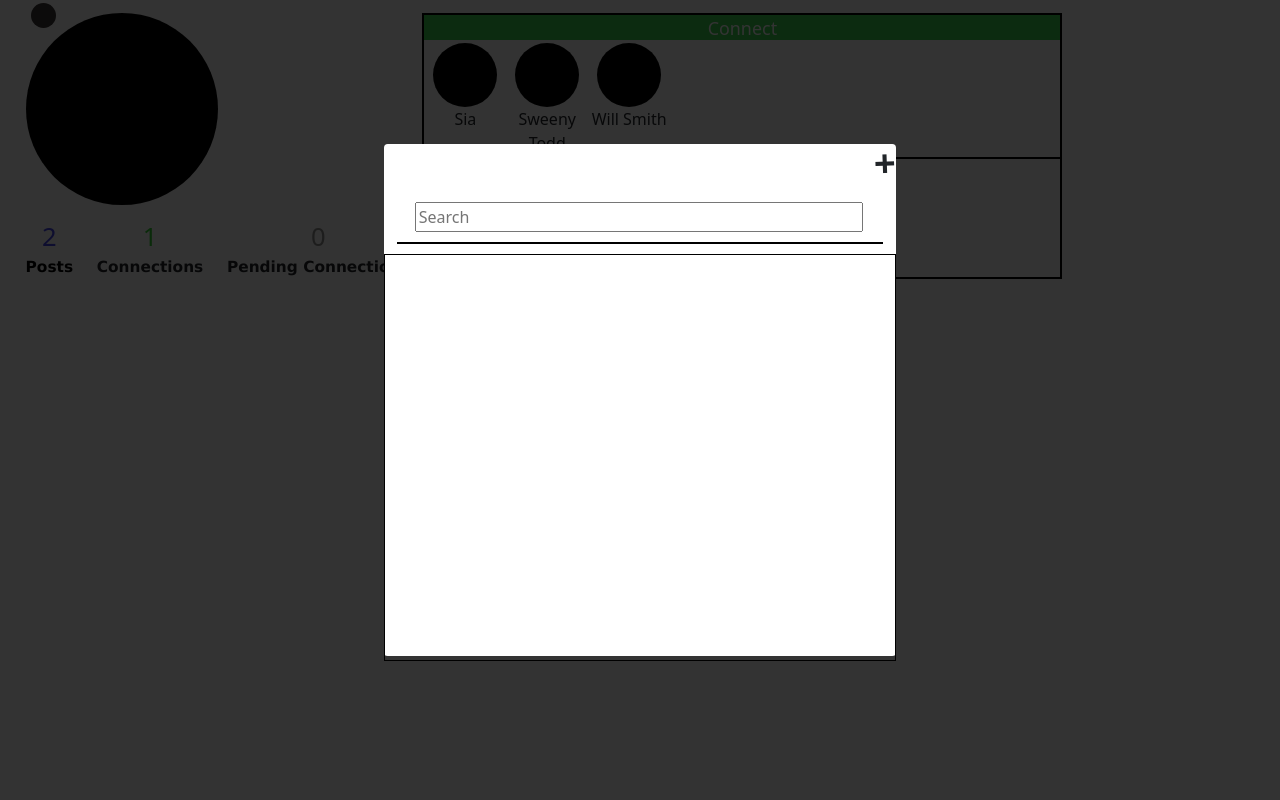
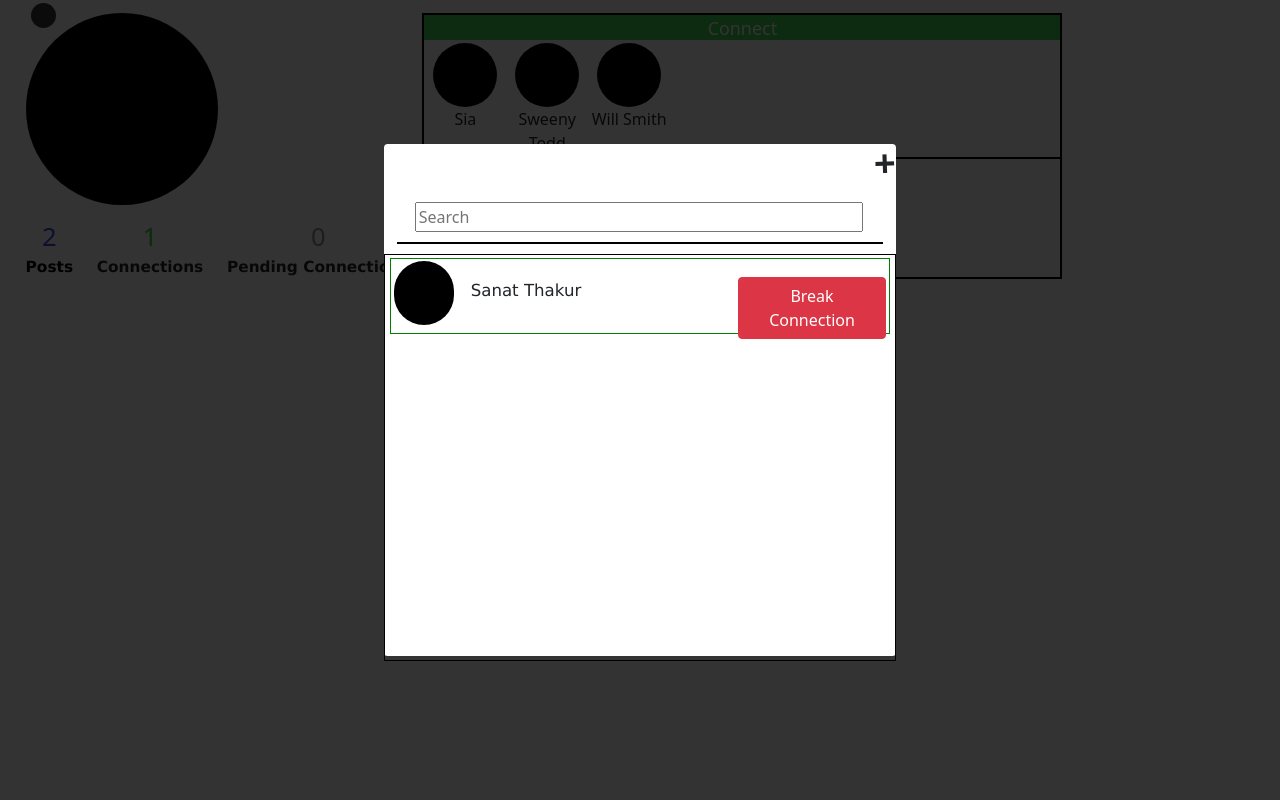
Before and after one commit to Sanat2002/Connect, a Django app: template connect1/templates/home.html in a window 1280 px wide. Run offline with Django 3.2, Linux system fonts and the light colour scheme; the template is opened without the code that fills it, so the values that code supplies are empty.

Commit message:
working on forntend

```diff
--- a/connect1/templates/home.html
+++ b/connect1/templates/home.html
@@ -66,6 +66,18 @@
         overflow: scroll;
       }
       .cnreqbio::-webkit-scrollbar{
+        display: none;
+      }
+      .cnname{
+        margin-left: 1.3vw;
+        font-size: 1.3vw;
+        font-family: Verdana, Geneva, Tahoma, sans-serif;
+        margin-top: 1.4vw;
+        width: 20vw;
+        height: 3vw;
+        overflow: scroll;
+      }
+      .cnname::-webkit-scrollbar{
         display: none;
       }
     </style>
@@ -256,7 +268,19 @@
 
         <div style="border: .5px solid black;margin: .8vw 1vw;"></div>
 
-        <div style="border: 1px solid black;height: 31.8vw;padding: .2vw 1vw;"></div>
+        <div style="border: 1px solid black;height: 31.8vw;">
+
+          <div class="d-flex" style="border: 1px solid green;height: 6vw;padding: .2vw;margin: .2vw .4vw;;">
+
+            <div style="background-color: black;height: 5vw;width: 5vw;border-radius: 10vw;"></div>
+
+            <div class="cnname">Sanat Thakur</div>
+
+            <a href=""><button class="btn btn-danger" style="margin-top: 1.2vw;margin-left: 2vw;">Break Connection</button></a>
+
+          </div>
+
+        </div>
 
       </div>
     </div>
```
